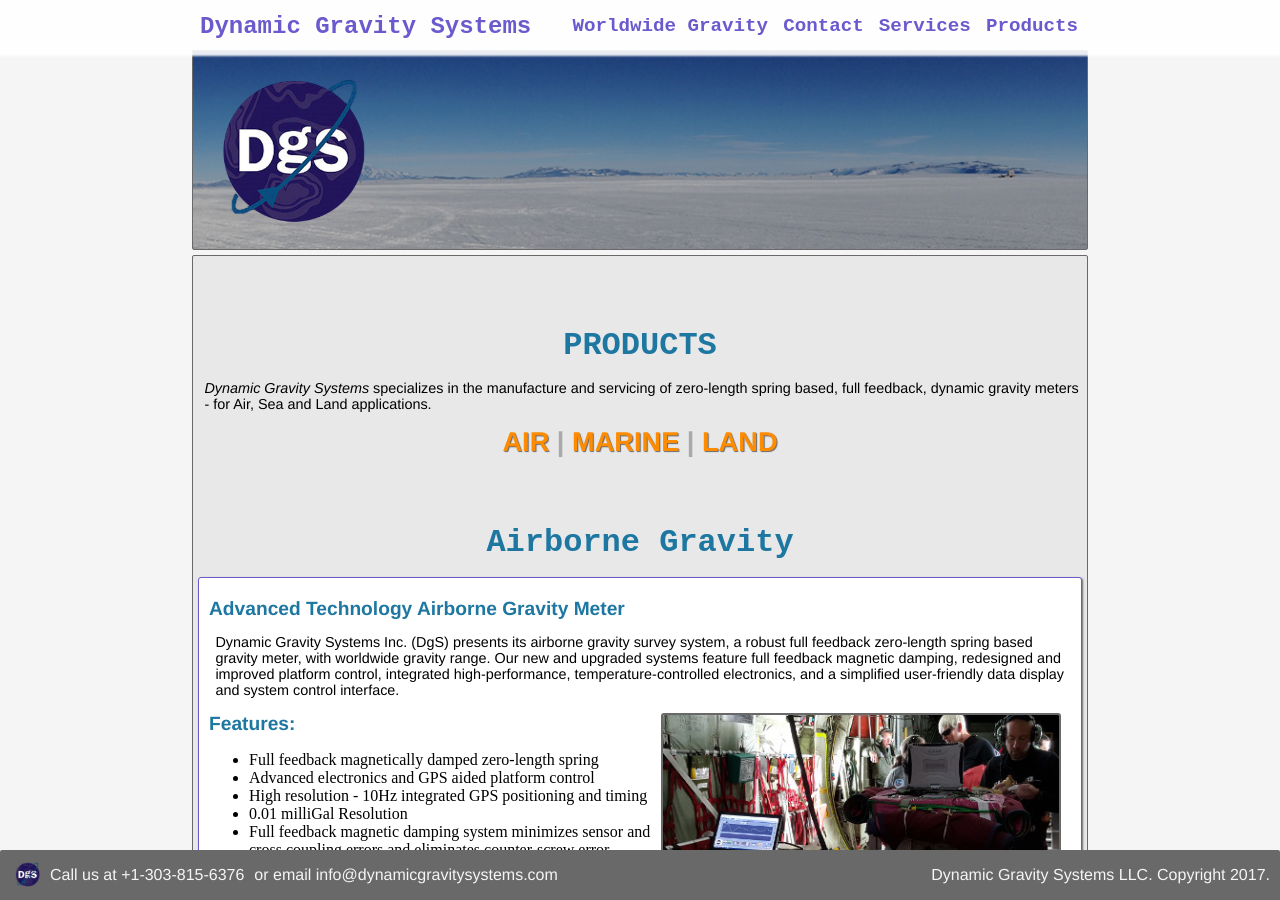
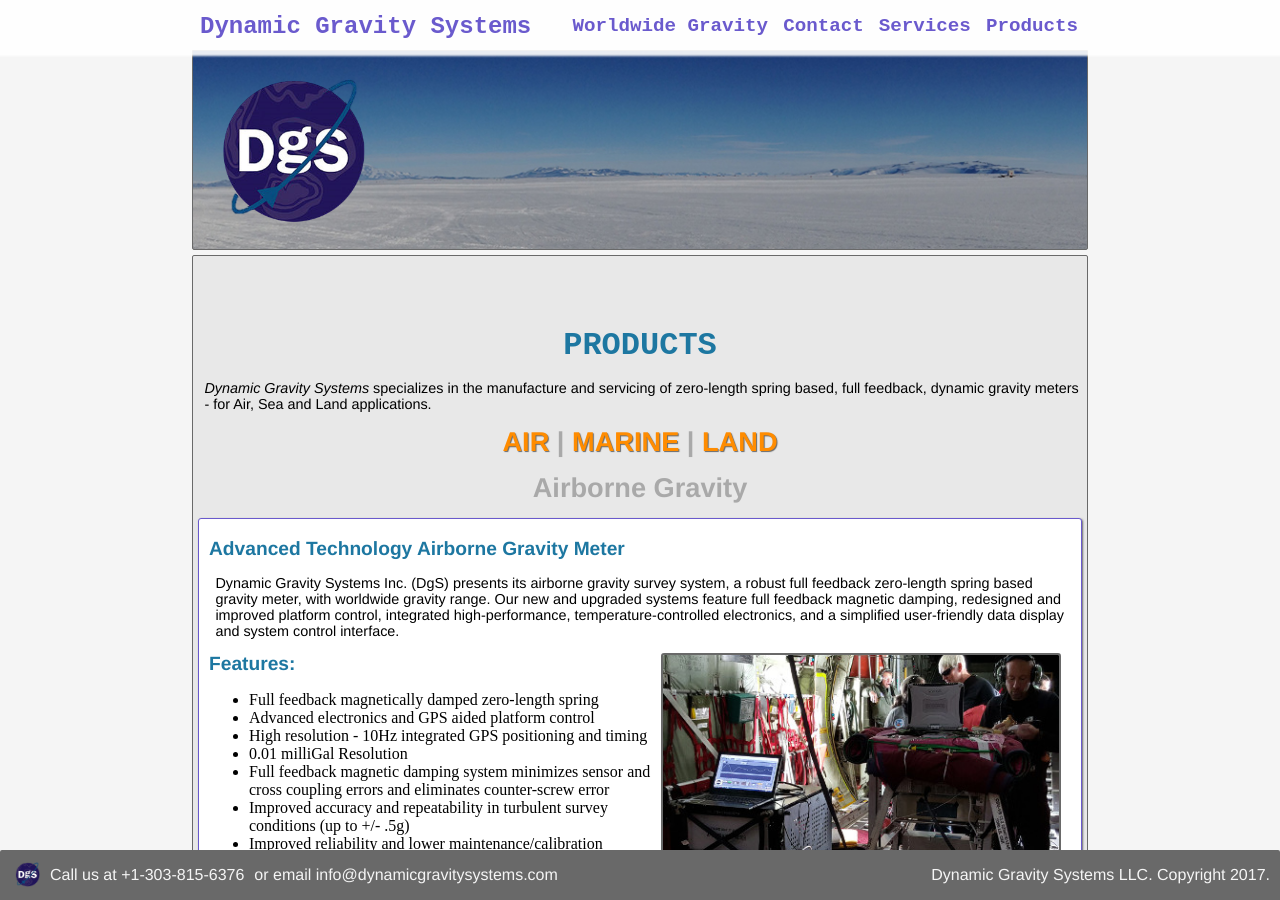
Before and after one commit to DynamicGravitySystems/DgS-WWW, a Jekyll site: the page built from _pages/01_products.md, in a window 1280 px wide and 900 px high. Built offline with Jekyll 4.4.1, drawn with Linux system fonts in a browser that asks for light colours.

Commit message:
Updated product content and layout.

```diff
--- a/_pages/01_products.md
+++ b/_pages/01_products.md
@@ -8,8 +8,8 @@
 *Dynamic Gravity Systems* specializes in the manufacture and servicing of zero-length spring based, full feedback, dynamic gravity meters - for Air, Sea and Land applications.
 
 ## [AIR][airborne] | [MARINE][marine] | [LAND][land] ##
-{:.center-text}
-# Airborne Gravity #
+{:.center-text .navbox}
+## Airborne Gravity ##
 {:.center-text}
 
 <div class="section" markdown="1">
```
